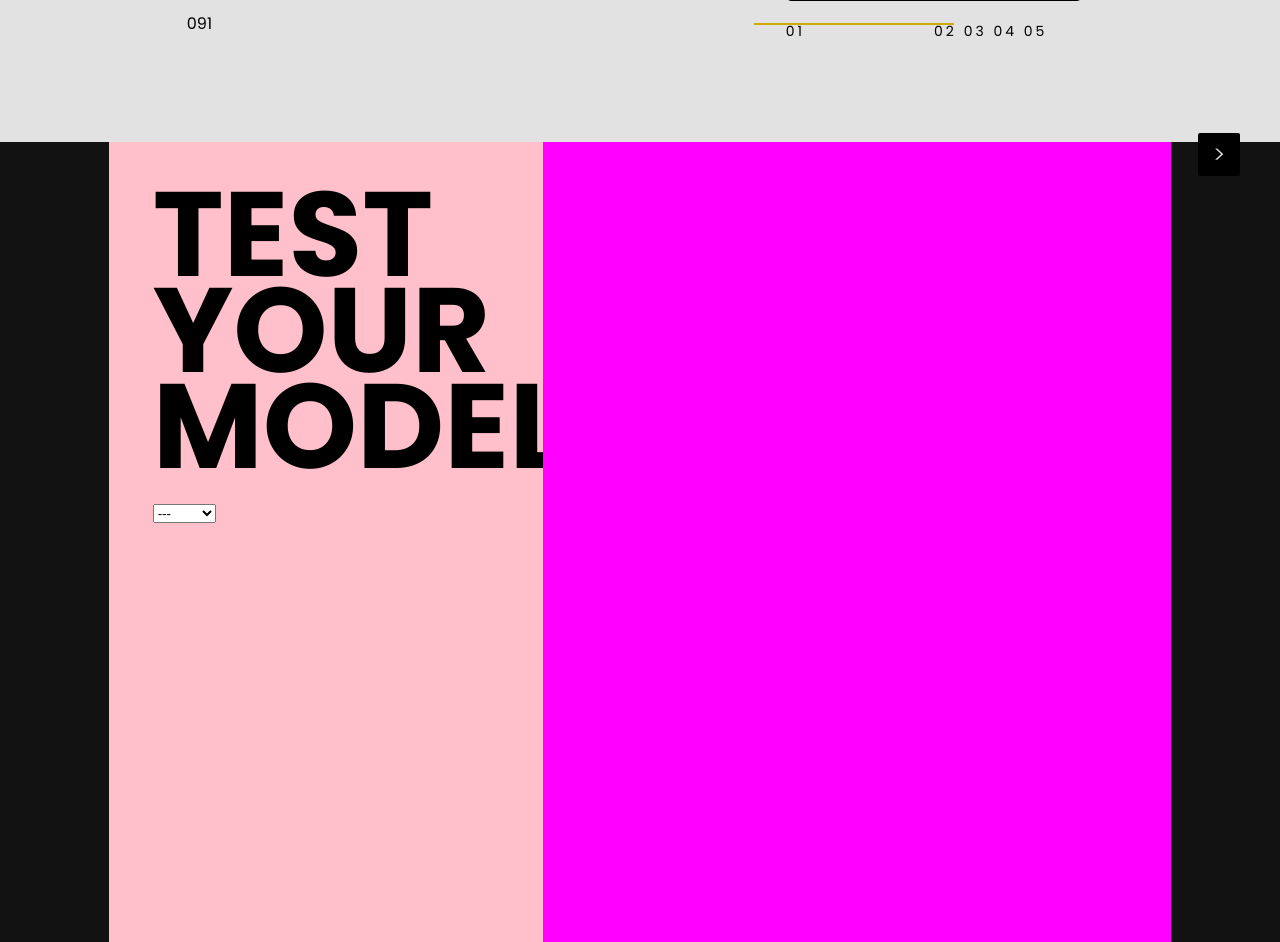
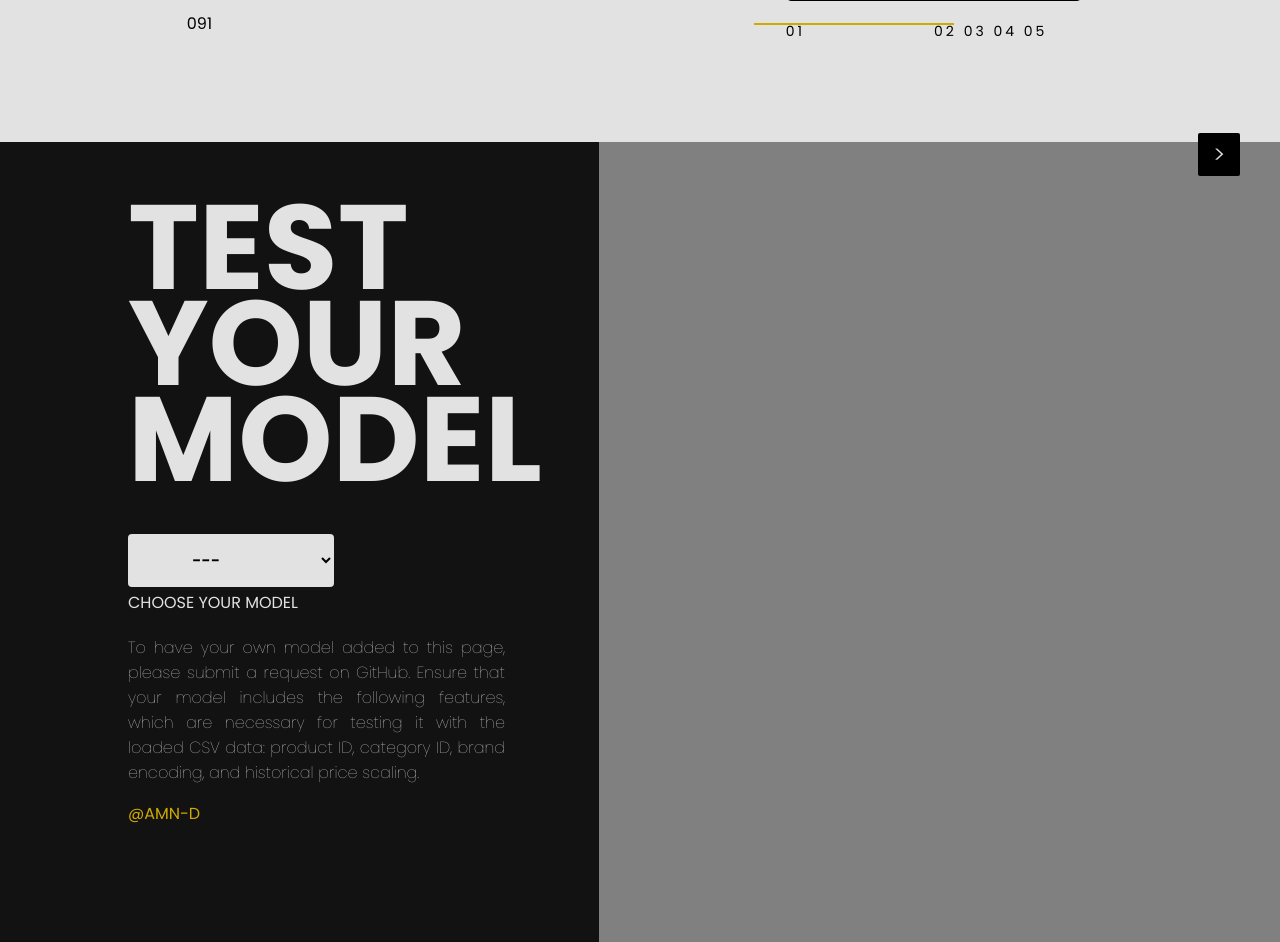
Before and after one commit to AMN-D/PRICEOPTIM, a Django app: page / in a window 1280 px wide. Shown: the part 584-1526 px from the top of the page. Run offline with Django 4.2, Linux system fonts and the light colour scheme; some web fonts are replaced; grey boxes are pictures that could not be loaded.

Commit message:
Updated the 2nd page

```diff
--- a/price_optimisation/files/static/style.css
+++ b/price_optimisation/files/static/style.css
@@ -317,7 +317,6 @@
     height: 100vh;
     min-width: 80%;
     margin: 0 auto;
-    background-color: var(--neon-gold);
     z-index: 1;
 }
 
@@ -329,18 +328,48 @@
     margin: 0;
     line-height: 0.8;
     display: inline-block;
+    color: var(--bg-color);
 }
 
 .body-main-anal-selector {
-    width: 100%;
-    padding-left: 10%;
+    width: 0;
+    padding-top: 10%;
     font-family: "Poppins", sans-serif;
     font-weight: 600;
     font-style: normal;
     font-size: 16px;
     margin: 0;
-    margin-top: 6%;
-    color: rebeccapurple;
+    margin-top: 0%;
+}
+
+.body-main-anal-selector select {
+    font-family: "Poppins", sans-serif;
+    font-weight: 600;
+    font-style: normal;
+    font-size: 16px;
+    padding: 14px 60px;
+    border: none;
+    border-radius: 4px;
+    background-color: var(--bg-color);
+    color: var(--font-color);
+    cursor: pointer;
+    transition: background-color 0.3s, color 0.3s;
+}
+
+.body-main-anal-selector:hover select {
+    background-color: var(--neon-gold);
+    color: var(--bg-color);
+}
+
+.body-main-anal-desc {
+    width: 100%;
+    font-family: "Poppins", sans-serif;
+    font-weight: 400;
+    font-style: normal;
+    font-size: 13px;
+    margin: 0;;
+    color: var(--bg-color);
+    line-height: 0;
 }
 
 .body-main-anal-main {
@@ -348,13 +377,12 @@
     flex-direction: column;
     min-height: 100px;
     width: 45%;
-    background-color: pink;
+    padding-left: 10%;
 }
 
 .body-main-anal-text {
-    padding-left: 10%;
     margin: 0;
-    margin-top: 10%;
+    margin-top: 12%;
 }
 
 .body-main-anal-abs {
@@ -365,5 +393,35 @@
     width: 65%;
     min-height: 100px;
     position: relative;
-    background-color: fuchsia;
+    background-color: grey;
 }
+
+.body-main-anal-desc {
+    font-family: "Poppins", sans-serif;
+    font-weight: 400;
+    font-style: normal;
+    font-size: 16px;
+    color: var(--bg-color);
+}
+
+.body-main-anal-desc-expand {
+    font-family: "Poppins", sans-serif;
+    font-weight: 100;
+    font-style: normal;
+    font-size: 16px;
+    color: var(--bg-color);
+    text-align: justify;
+    text-align: justify;
+    width: 80%;
+}
+
+.body-main-anal-desc-expand a {
+    font-weight: 400;
+    text-decoration: none;
+    color: var(--neon-gold);
+    transition: color 0.3s;
+}
+
+.body-main-anal-desc-expand a:hover {
+    color: #fff;
+}
--- a/price_optimisation/files/templates/base.html
+++ b/price_optimisation/files/templates/base.html
@@ -85,8 +85,17 @@
                     <div class="body-main-anal-selector">
                         <select id="modelSelector" name="model">
                             <option value="0">---</option>
-                            <option value="1">lowkey</option>
+                            <option value="1">LOWKEY</option>
                         </select>
+                    </div>
+                    <div class="body-main-anal-desc">
+                        <p>CHOOSE YOUR MODEL</p>
+                    </div>
+                    <div class="body-main-anal-desc-expand">
+                        <p>
+                            To have your own model added to this page, please submit a request on GitHub. Ensure that your model includes the following features, which are necessary for testing it with the loaded CSV data: product ID, category ID, brand encoding, and historical price scaling.
+                        </p>
+                        <a href="https://github.com/amn-d" target="_blank"> @AMN-D</a>
                     </div>
                 </div>
                 <div class="body-main-anal-abs"></div>
```
